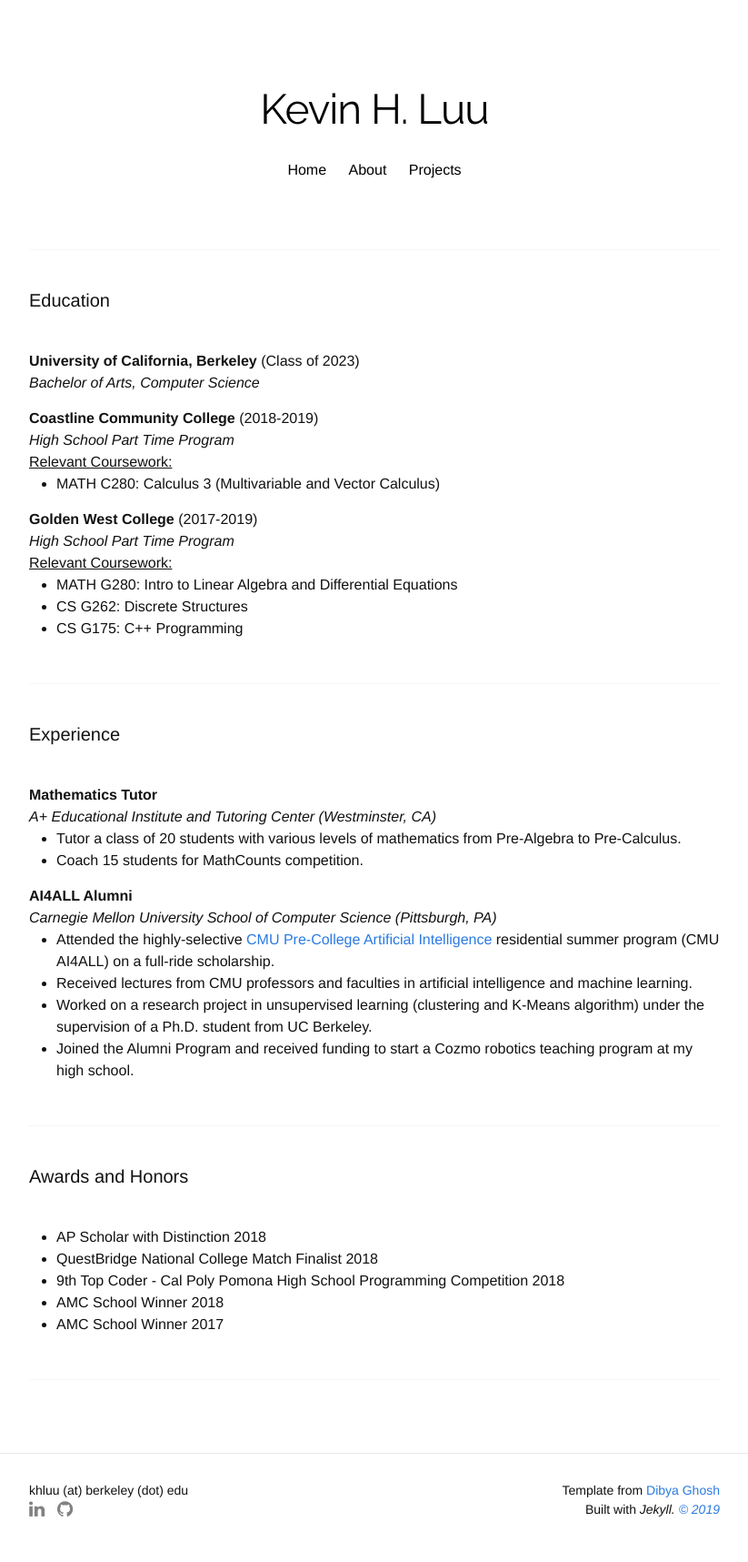
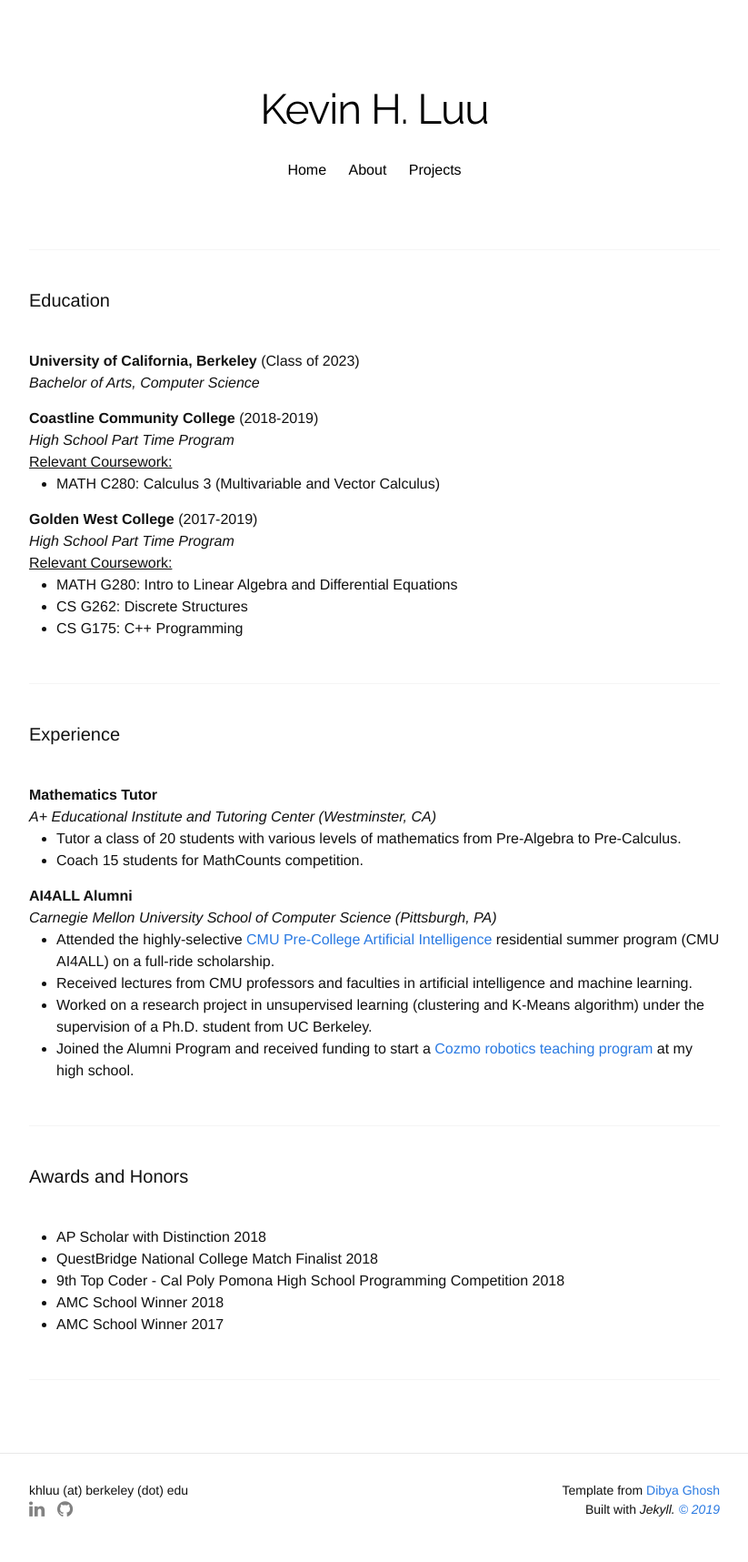
Before and after one commit to khluu/khluu.github.io, a Jekyll site: the page built from about.html, in a window 1280 px wide. Shown: the whole page at 91% size, without its empty margins (228-1051 px from the left). Built offline with Jekyll 4.4.1, drawn with Linux system fonts in a browser that asks for light colours; nearby versions of some CDN libraries; some web fonts are replaced; part of the change alters nothing that is shown.

```diff
--- a/about.html
+++ b/about.html
@@ -46,7 +46,7 @@ title: "About"
     <li>Attended the highly-selective <a href="https://admission.enrollment.cmu.edu/pages/access-artificial-intelligence">CMU Pre-College Artificial Intelligence</a> residential summer program (CMU AI4ALL) on a full-ride scholarship.</li>
     <li>Received lectures from CMU professors and faculties in artificial intelligence and machine learning. </li>
     <li>Worked on a research project in unsupervised learning (clustering and K-Means algorithm) under the supervision of a Ph.D. student from UC Berkeley.</li>
-    <li>Joined the Alumni Program and received funding to start a Cozmo robotics teaching program at my high school.</li>
+    <li>Joined the Alumni Program and received funding to start a <a href="https://medium.com/ai4allorg/changemakers-in-ai-creating-access-to-ai-through-cozmo-day-9f3a6381103c">Cozmo robotics teaching program</a> at my high school.</li>
 </ul>
   <div class="divider"></div>
 
```
